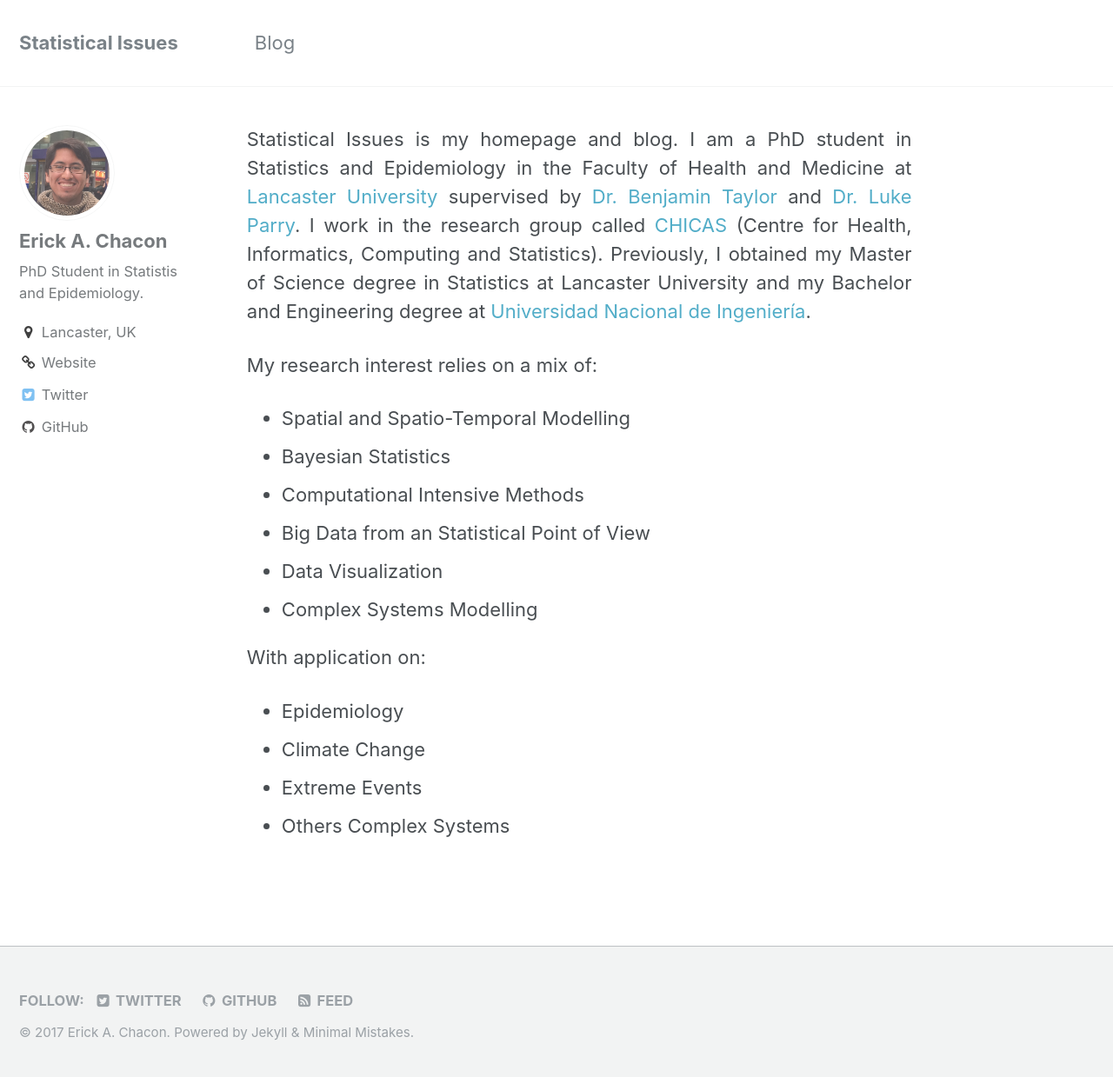
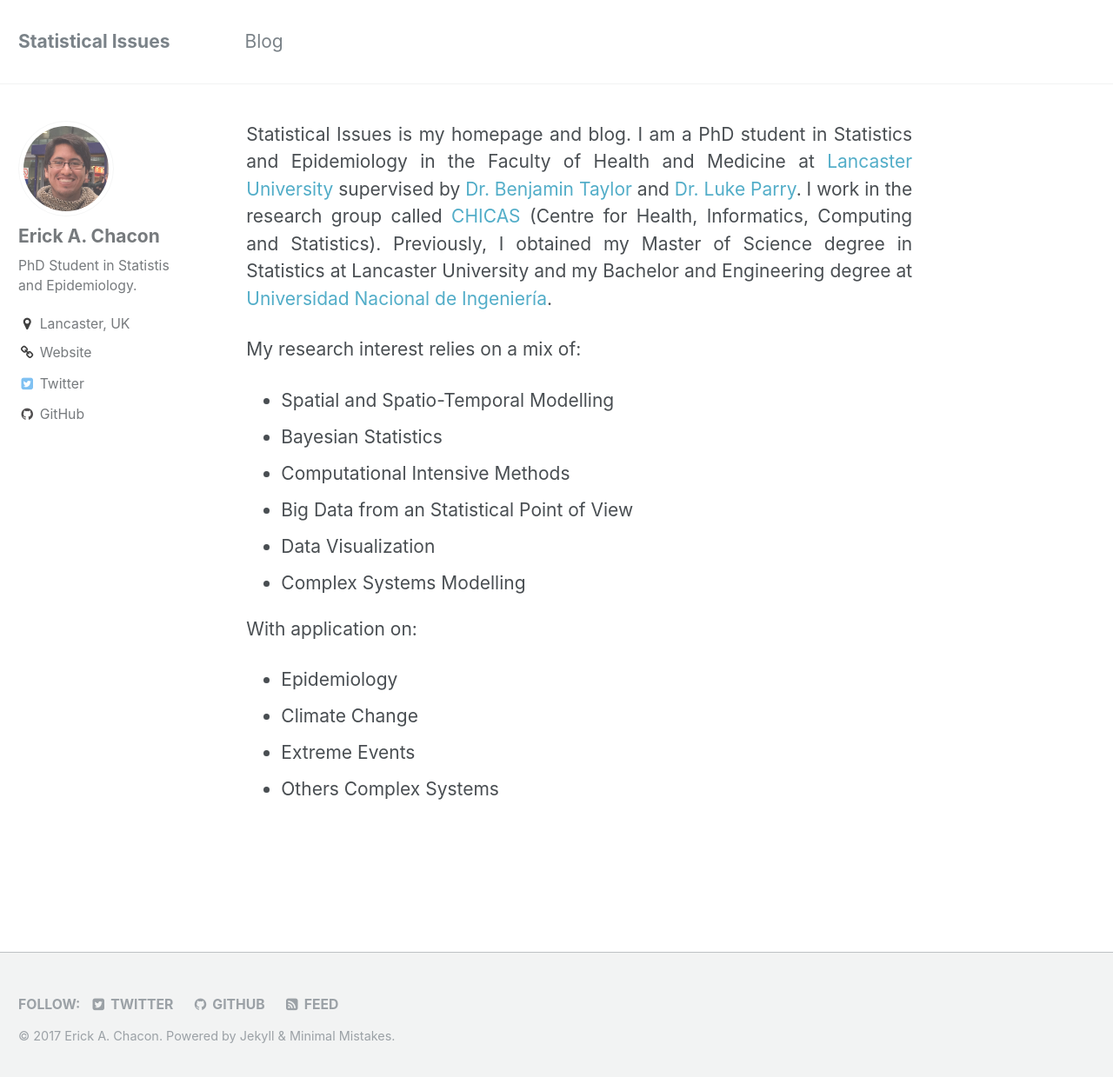
Before and after one commit to ErickChacon/ErickChacon.github.io, a Jekyll site: the page built from _pages/home.md, in a window 1280 px wide and 1244 px high. Shown: the top 1239 px of the window at 87% size. Built offline with Jekyll 4.4.1, drawn with Linux system fonts in a browser that asks for light colours.

Commit message:
Change fint size

```diff
--- a/_sass/_page.scss
+++ b/_sass/_page.scss
@@ -399,3 +399,7 @@
   font-size: $type-size-6;
   text-transform: uppercase;
 }
+
+body {
+  font-size: 21px;
+}
```
